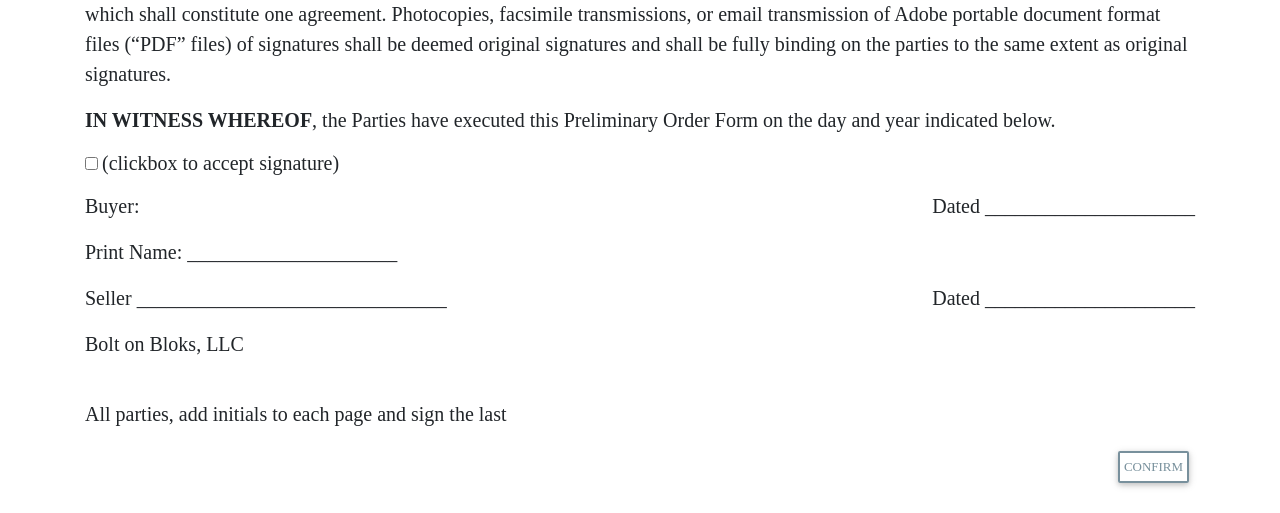
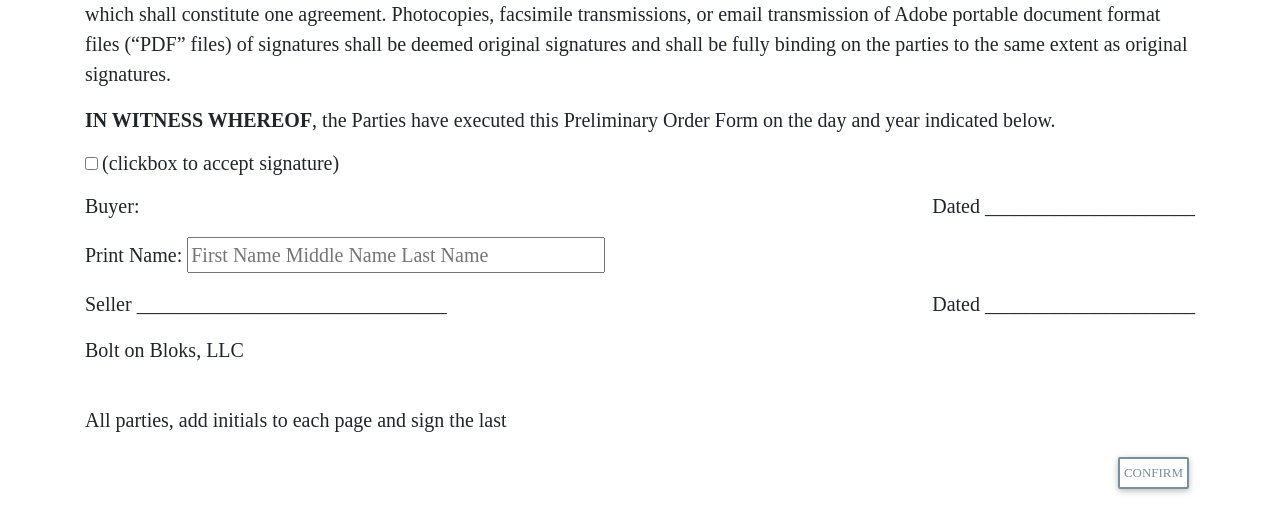
Before and after one commit to Mfarhanzia/shipping, a Django app: page /order-form/ in a window 1280 px wide. Shown: the part 2675-3188 px from the top of the page. Run offline with Django 3.2, Linux system fonts and the light colour scheme; a user stored in the database is signed in; data comes from the database, SQL or seed files in the repository; some libraries are stand-ins or nearby versions.

Commit message:
withoutsession

```diff
--- a/order/templates/order/form_order.html
+++ b/order/templates/order/form_order.html
@@ -125,7 +125,7 @@
                 <span>Buyer: <span style="font-family: Brush Script Std;">&nbsp; {{request.user.first_name|title}} {{request.user.last_name|title}}</span><span><span class="fa-pull-right">Dated _____________________</span>
             </p>
             <p>
-                Print Name: _____________________
+                Print Name: <input type="text" name="print_name" size="35" placeholder="First Name Middle Name Last Name" required>
             </p>
             <p>
 
```
